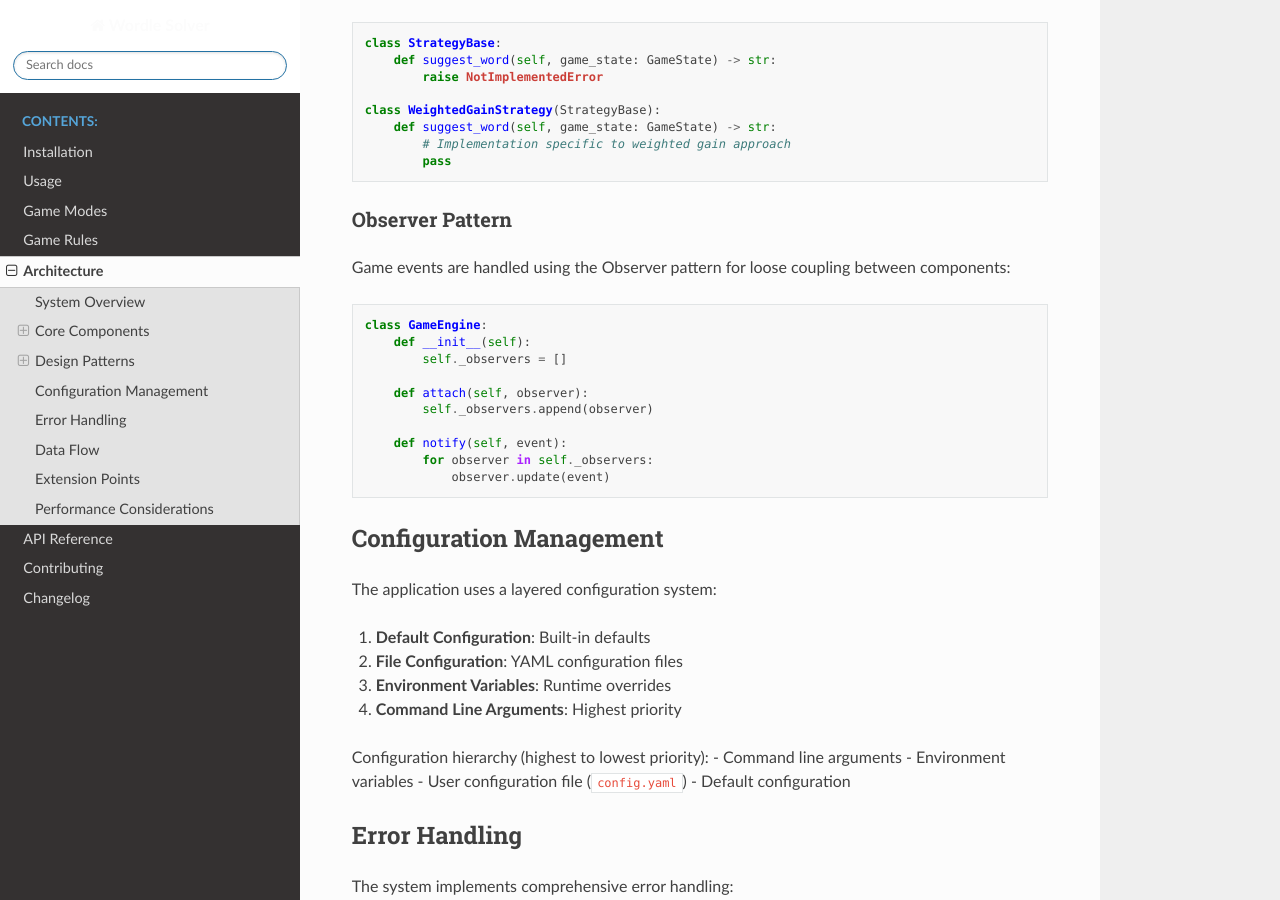
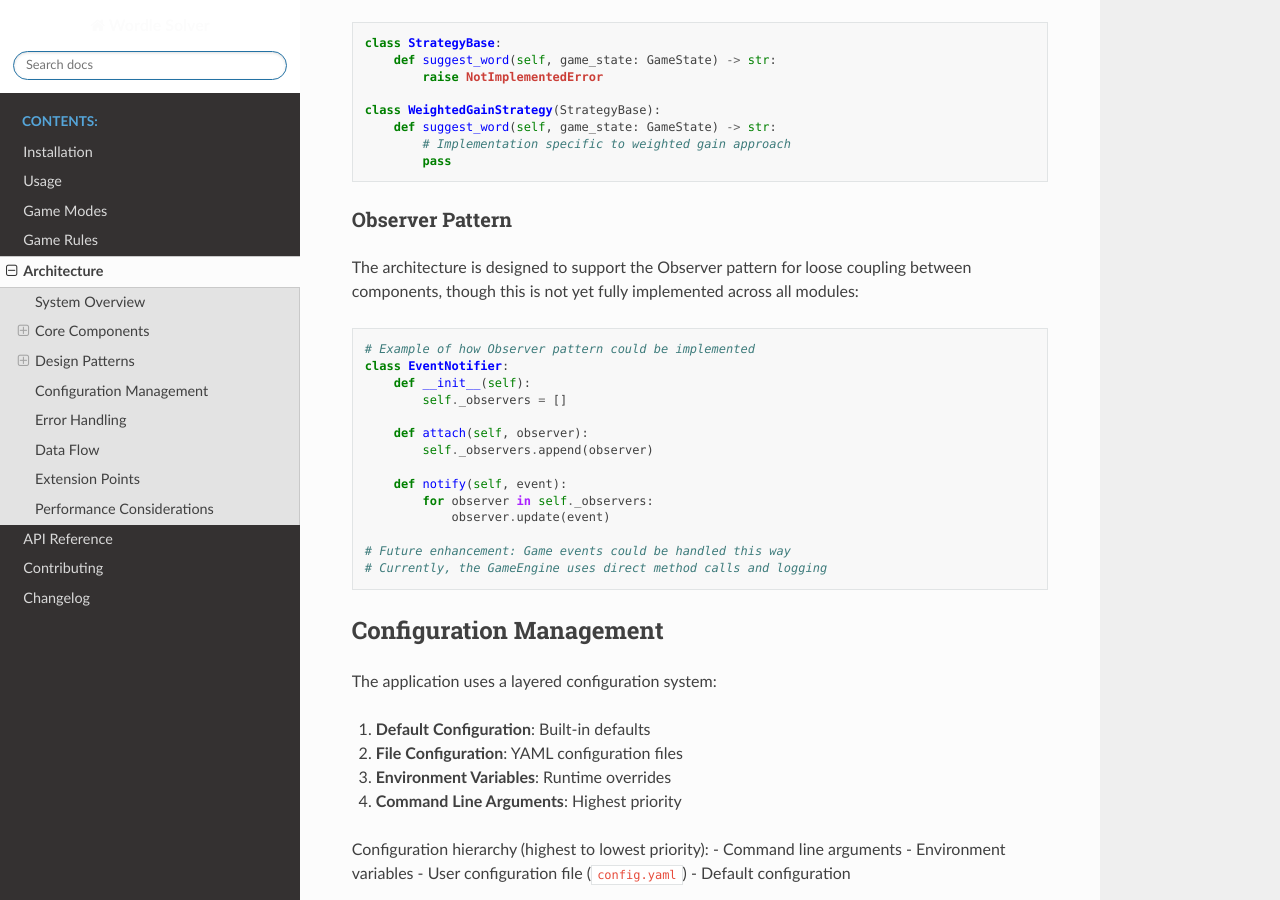
Before and after one commit to raeq/wordle_solver2, a Sphinx documentation site: the page built from docs/architecture.rst, in a window 1280 px wide and 900 px high, scrolled down 2269 px. Built offline with Sphinx 7.4.7 and the Read the Docs theme 3.1.0, drawn with Linux system fonts in a browser that asks for light colours.

Commit message:
Clarify observer pattern usage in architecture documentation

```diff
--- a/docs/architecture.rst
+++ b/docs/architecture.rst
@@ -131,11 +131,12 @@ Multiple solving strategies are implemented using the Strategy pattern, allowing
 Observer Pattern
 ~~~~~~~~~~~~~~~~
 
-Game events are handled using the Observer pattern for loose coupling between components:
+The architecture is designed to support the Observer pattern for loose coupling between components, though this is not yet fully implemented across all modules:
 
 .. code-block:: python
 
-   class GameEngine:
+   # Example of how Observer pattern could be implemented
+   class EventNotifier:
        def __init__(self):
            self._observers = []
 
@@ -145,6 +146,9 @@ Game events are handled using the Observer pattern for loose coupling between co
        def notify(self, event):
            for observer in self._observers:
                observer.update(event)
+
+   # Future enhancement: Game events could be handled this way
+   # Currently, the GameEngine uses direct method calls and logging
 
 Configuration Management
 ------------------------
```
